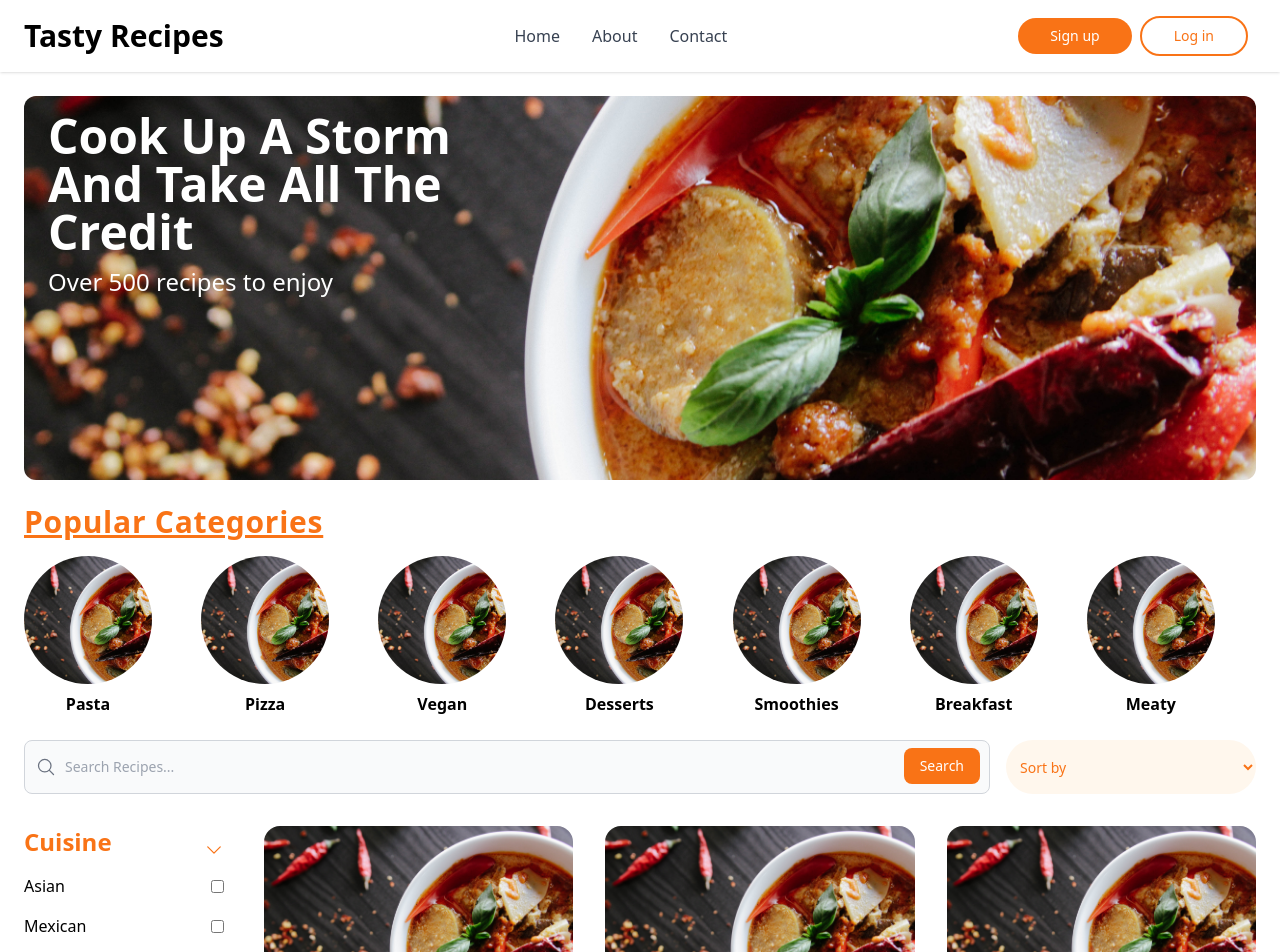
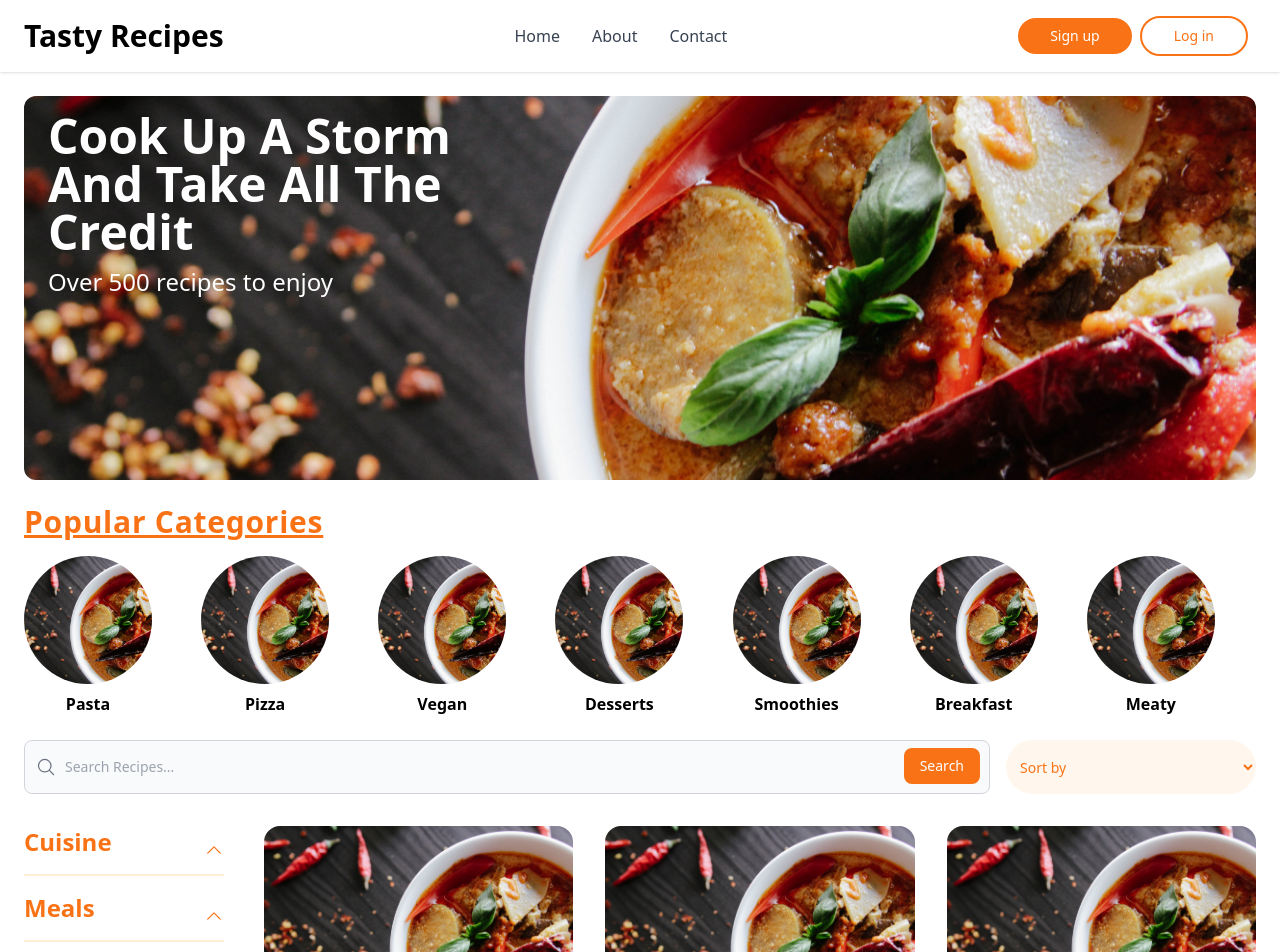
Before and after one commit to Jon-Felipe/Tasty-React, a React (Vite) app: page / in a window 1280 px wide. Shown: the top 952 px of the page. Built offline with nearby package versions, Linux system fonts and the light colour scheme.

Commit message:
open and close accordion functionality

```diff
--- a/src/components/Accordion.tsx
+++ b/src/components/Accordion.tsx
@@ -1,5 +1,5 @@
-import React from 'react';
-import { ChevronDownIcon } from '@heroicons/react/24/outline';
+import React, { useState } from 'react';
+import { ChevronDownIcon, ChevronUpIcon } from '@heroicons/react/24/outline';
 
 // extras
 import { MealOptionType } from '../utils/types';
@@ -10,22 +10,38 @@ type Props = {
 };
 
 const Accordion = ({ headerText, options }: Props) => {
+  const [isVisible, setIsVisible] = useState<boolean>(false);
+
   return (
     <div className='border-b-2 border-b-orange-100 mb-4'>
-      <div className='flex items-center justify-between'>
+      <div
+        className='flex items-center justify-between cursor-pointer'
+        onClick={() => setIsVisible(!isVisible)}
+      >
         <h3 className='text-2xl text-orange-500 font-semibold mb-4'>
           {headerText}
         </h3>
+        {isVisible ? (
           <ChevronDownIcon className='h-5 w-5 text-orange-500' />
+        ) : (
+          <ChevronUpIcon className='h-5 w-5 text-orange-500' />
+        )}
       </div>
+      {isVisible && (
+        <>
           {options.map((option: MealOptionType) => (
-        <div key={option.id} className='flex items-center justify-between mb-4'>
+            <div
+              key={option.id}
+              className='flex items-center justify-between mb-4'
+            >
               <label htmlFor='' className='capitalize font-medium'>
                 {option.text}
               </label>
               <input type='checkbox' className='accent-orange-600' />
             </div>
           ))}
+        </>
+      )}
     </div>
   );
 };
```
Lines whose indentation alone changed are shown as unchanged.
